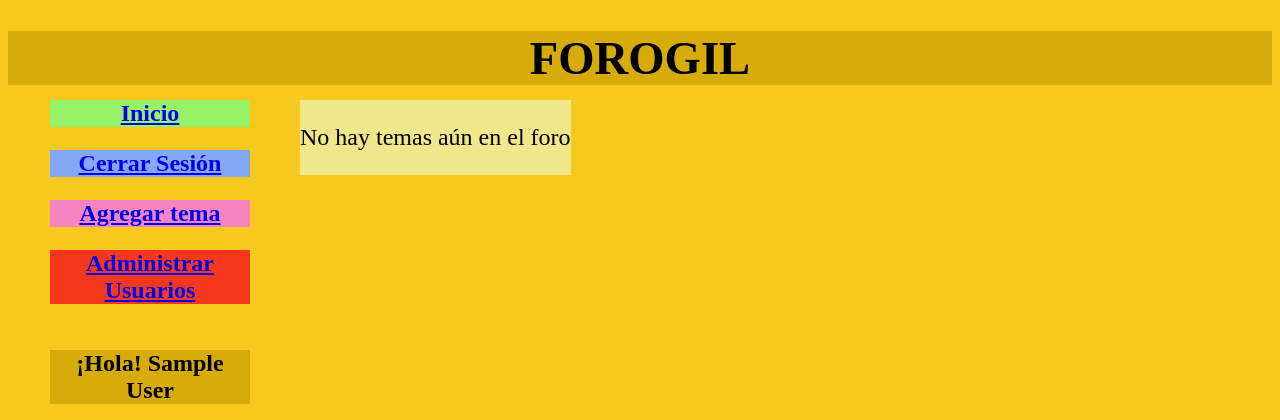
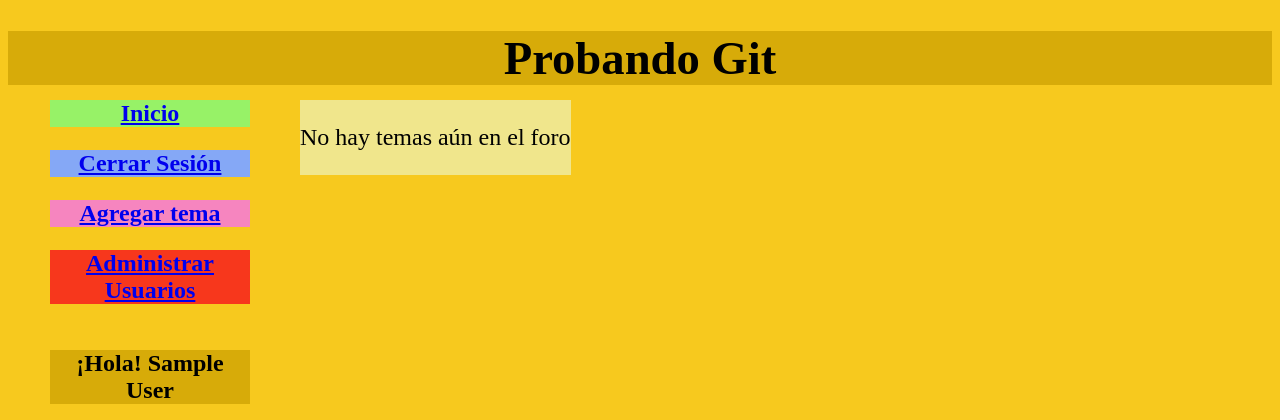
Before and after one commit to GilbertoOne/Proyecto-Web, a PHP site: page /index.php in a window 1280 px wide. Shown: the top 420 px of the page. Run offline with PHP 8.4, Linux system fonts and the light colour scheme; the visitor is signed in with stand-in values (Sample User, id 1); data that the repository does not hold is empty.

Commit message:
Commit de prueba

```diff
--- a/index.php
+++ b/index.php
@@ -18,7 +18,7 @@ and open the template in the editor.
         <?php
             if(@$_SESSION['autentificado']==TRUE){
         ?>
-        <h1 style="font-size: 35pt">FOROGIL</h1>
+        <h1 style="font-size: 35pt">Probando Git</h1>
 
         <!--//Botón de inicio-->
         <div style="position: absolute;background-color: #97F267;
```
